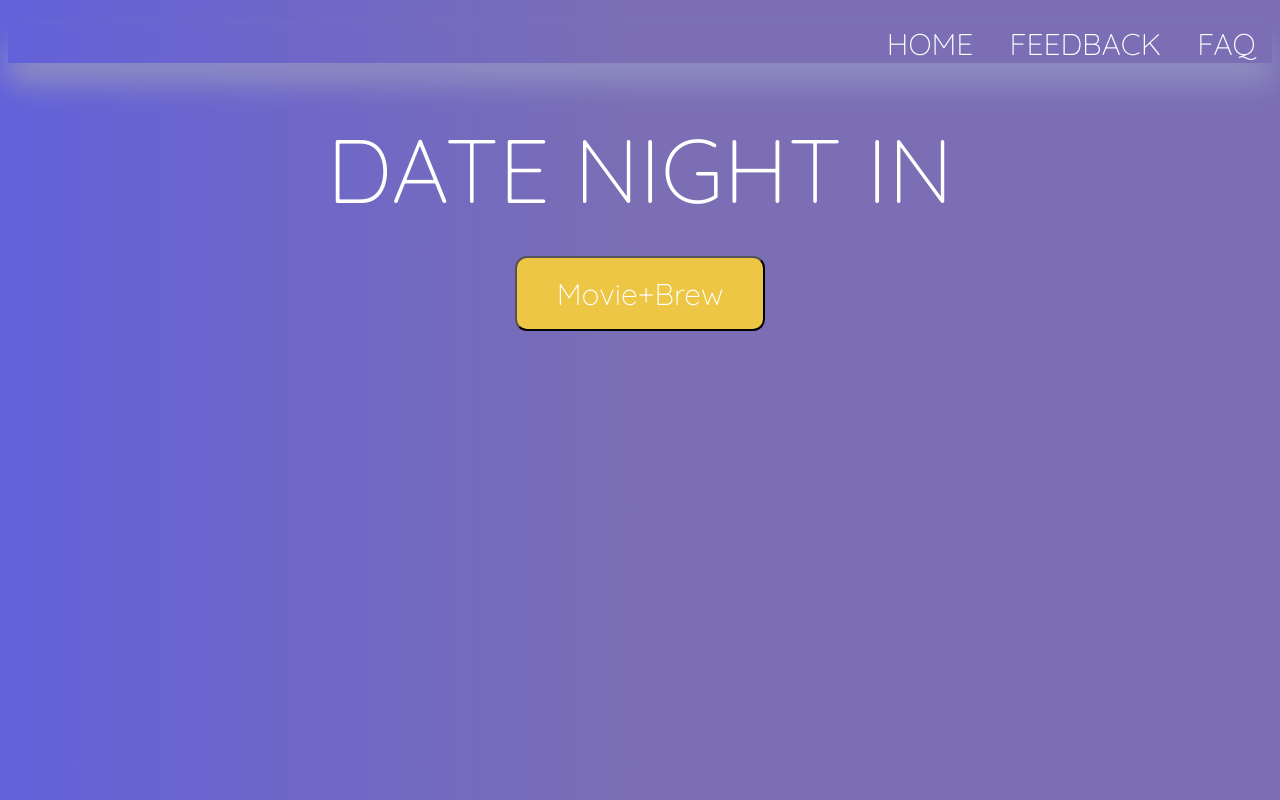
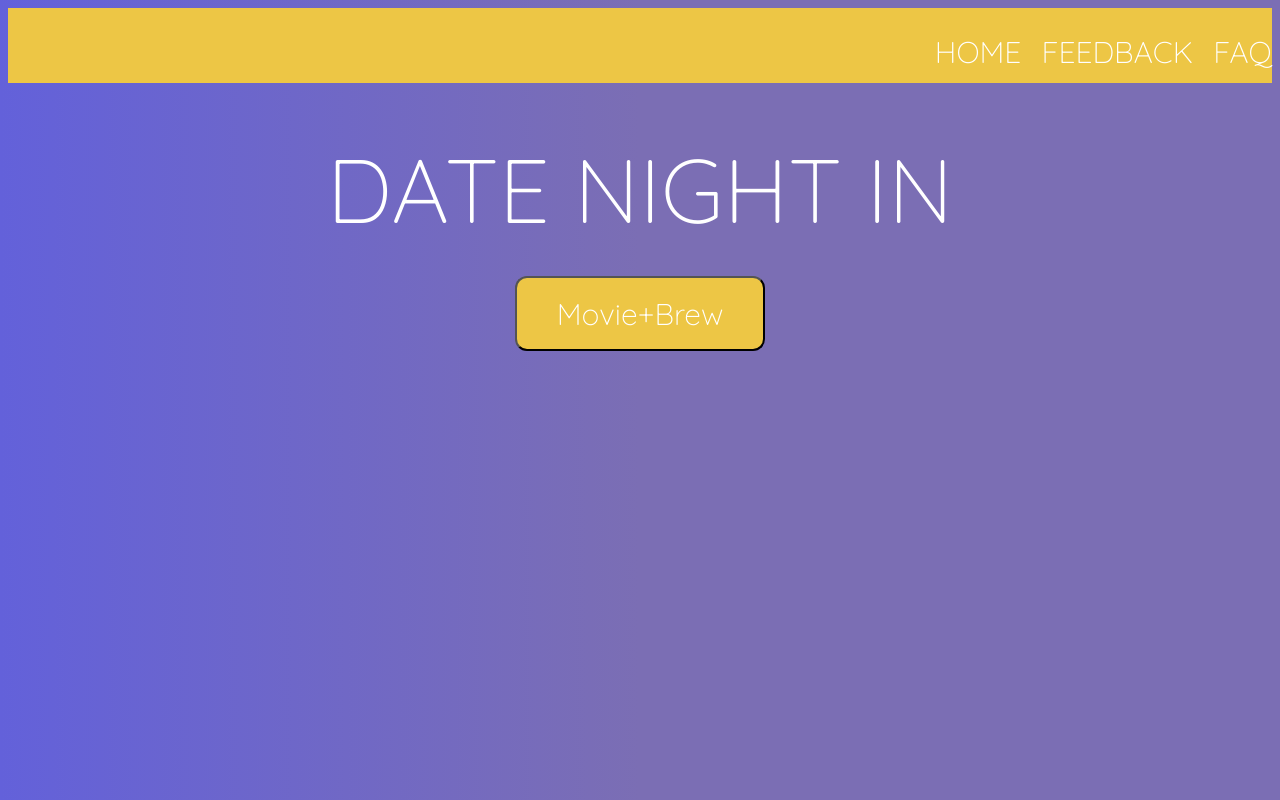
Before and after one commit to NicolePate/datenightapp, a plain HTML site: page index.html in a window 1280 px wide. Drawn offline with Linux system fonts and the light colour scheme; no server answers.

Commit message:
styling done

```diff
--- a/style.css
+++ b/style.css
@@ -44,10 +44,10 @@ img{
 
 .navbar {
     width: auto;
-    margin-top: 25px;
+    height: 50px;
     text-align: right;
-    box-shadow: 0 20px 30px 0px rgb(143, 143, 194);
-
+    background-color: rgb(237, 198, 69);
+    padding-top: 2%;
   }
 
   .navbar a {
@@ -55,9 +55,10 @@ img{
     font-size: 30px;
     color: white;
     font-family: 'Quicksand', sans-serif;
-    /* font-family: 'Nerko One', cursive; */
-    padding: 14px 16px;
+    padding-left:  16px;
+
     text-decoration: none;
+    background-color: rgb(237, 198, 69);
 
   }
 #button{
```
